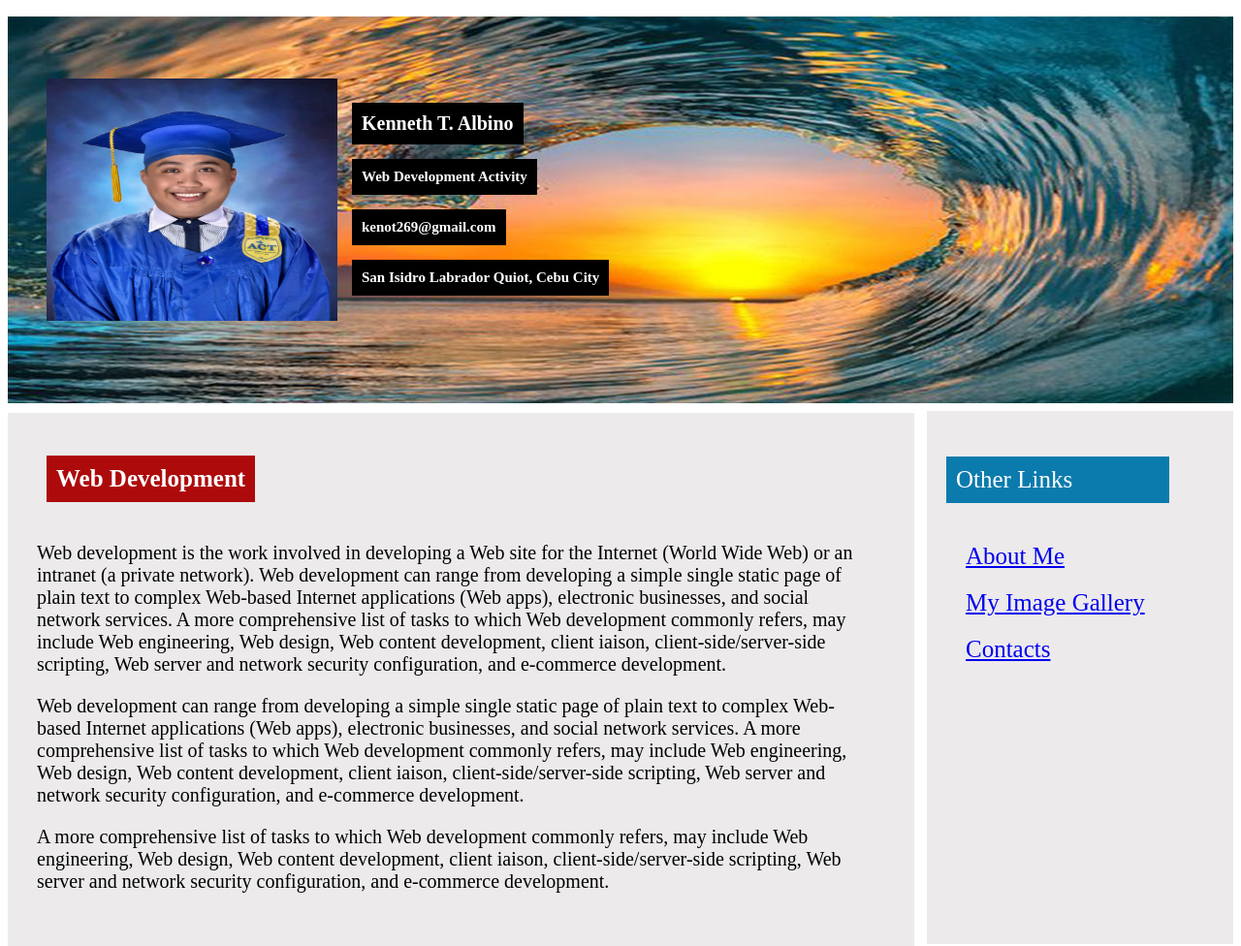
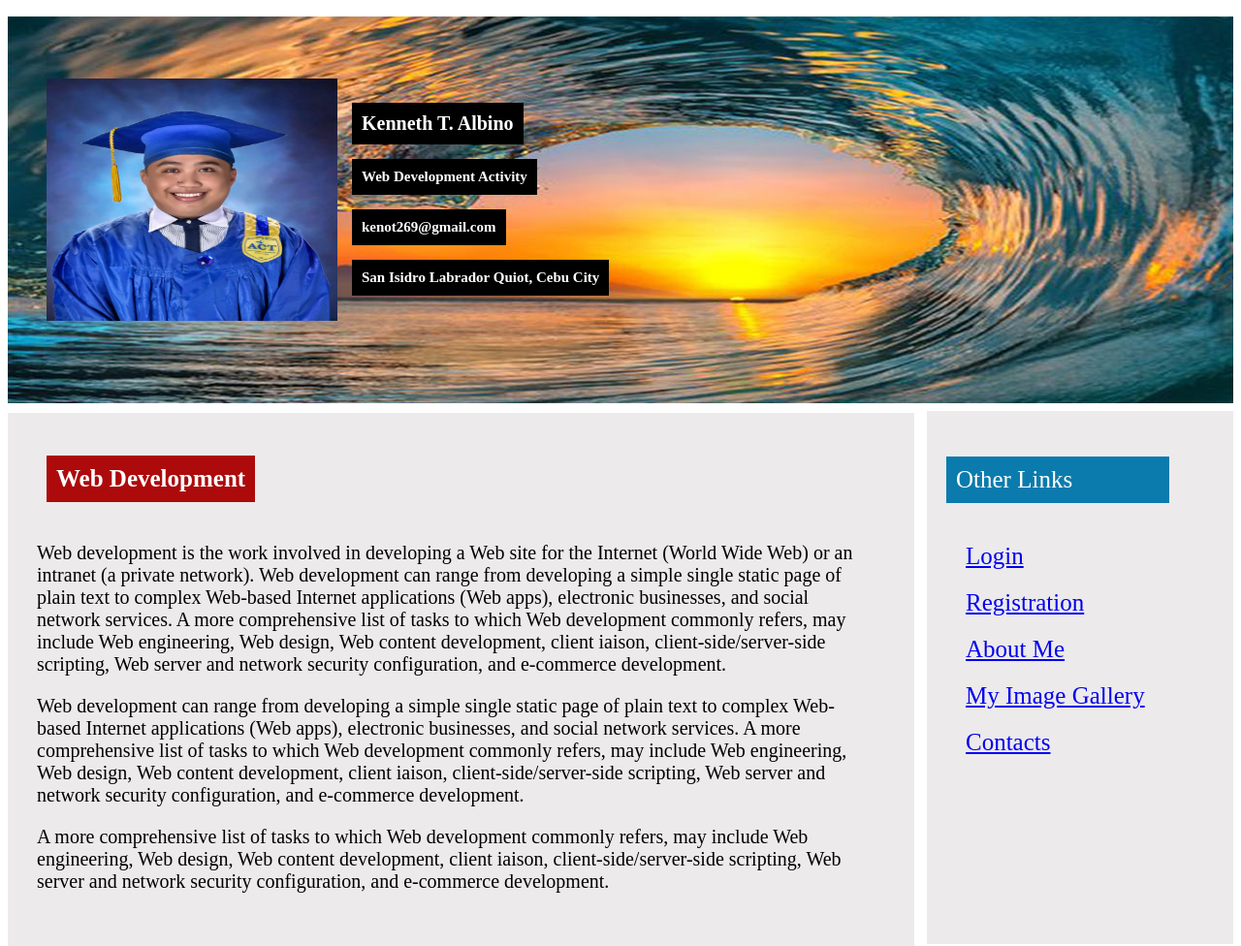
Before and after one commit to kennethalbino29/hello-world, a plain HTML site: page index.html in a window 1280 px wide. Shown: the top 976 px of the page at 97% size. Drawn offline with Linux system fonts and the light colour scheme.

Commit message:
Update index.html

```diff
--- a/index.html
+++ b/index.html
@@ -149,6 +149,8 @@
         <nav>
             <p id="nav_heading">Other Links</p>
             <ul>
+                <li id="nav_link"><a href="log%20in.html">Login</a></li>
+                <li id="nav_link"><a href="register.html">Registration</a></li>
                 <li id="nav_link"><a href="#">About Me</a></li>
                 <li id="nav_link"><a href="#">My Image Gallery</a></li>
                 <li id="nav_link"><a href="#">Contacts</a></li>
```
